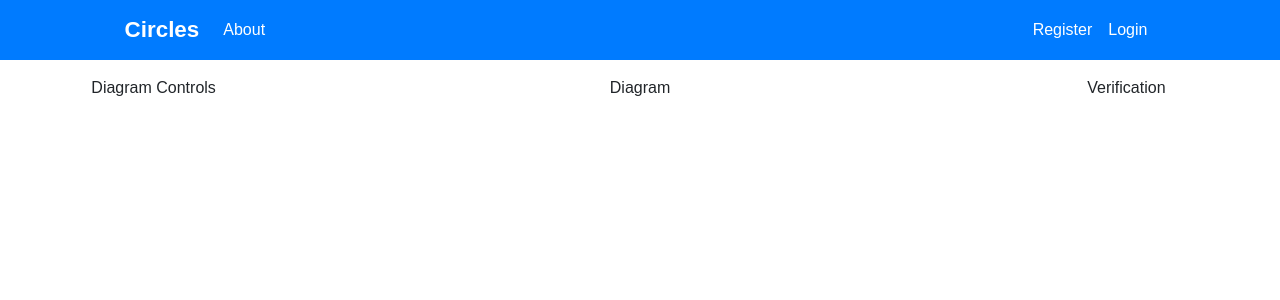
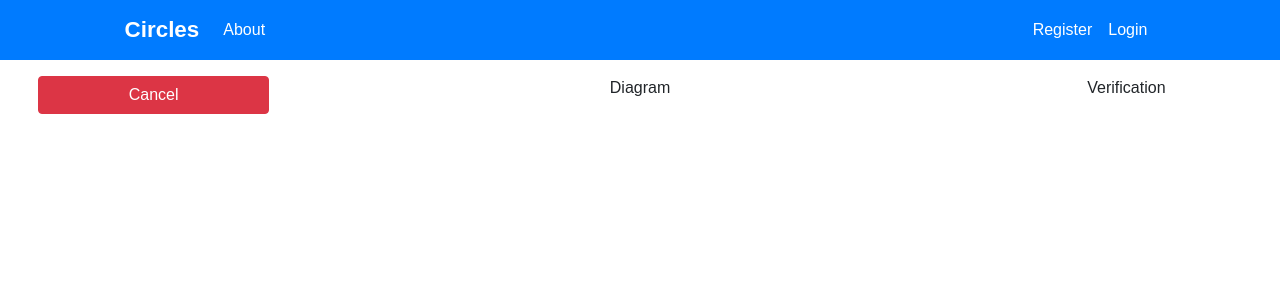
Before and after one commit to GingerNeil12/MEng_React_Frontend, a React (Create React App) app: page /diagramHome in a window 1280 px wide. Shown: the top 300 px of the page. Built offline with nearby package versions, Linux system fonts and the light colour scheme.

Commit message:
Added the cancel button on the DiagramControls component

```diff
--- a/src/components/diagram/DiagramControls.js
+++ b/src/components/diagram/DiagramControls.js
@@ -1,15 +1,29 @@
 import React, { Component } from 'react'
+import { Button } from 'react-bootstrap'
 
 // This component is for all the controls like updating and saving etc
 
 class DiagramControls extends Component {
   render() {
     return (
-      <div>
-
+      <div style={formStyle}>
+        <div>
+            <Button variant="danger" href="/dashboard" style={cancelButtonStyle}>Cancel</Button>
+        </div>
       </div>
     )
   }
 }
 
+const formStyle = {
+    width: '95%',
+    marginLeft: 'auto',
+    marginRight: 'auto'
+}
+
+const cancelButtonStyle = {
+    width: '100%',
+    color: '#ffffff'
+}
+
 export default DiagramControls;
--- a/src/components/diagram/DiagramHome.js
+++ b/src/components/diagram/DiagramHome.js
@@ -1,4 +1,5 @@
 import React, { Component } from 'react'
+import DiagramControls from './DiagramControls'
 
 // This is for the layout and will control the shapes etc
 
@@ -40,7 +41,7 @@ class DiagramHome extends Component {
     return (
       <div style={formStyle}>
         <div style={sectionOne}>
-            <p>Diagram Controls</p>
+            <DiagramControls/>
         </div>
         <div style={sectionTwo}>
             <p>Diagram</p>
```
